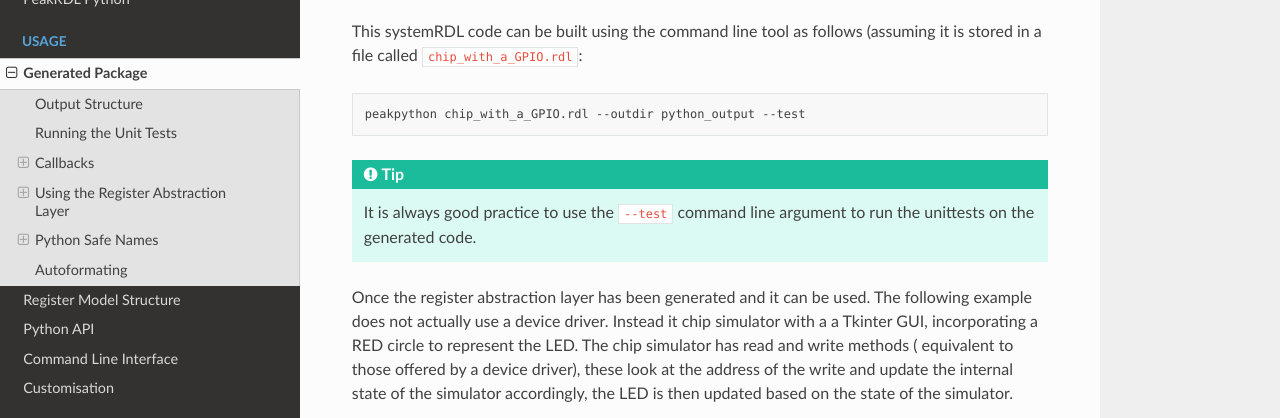
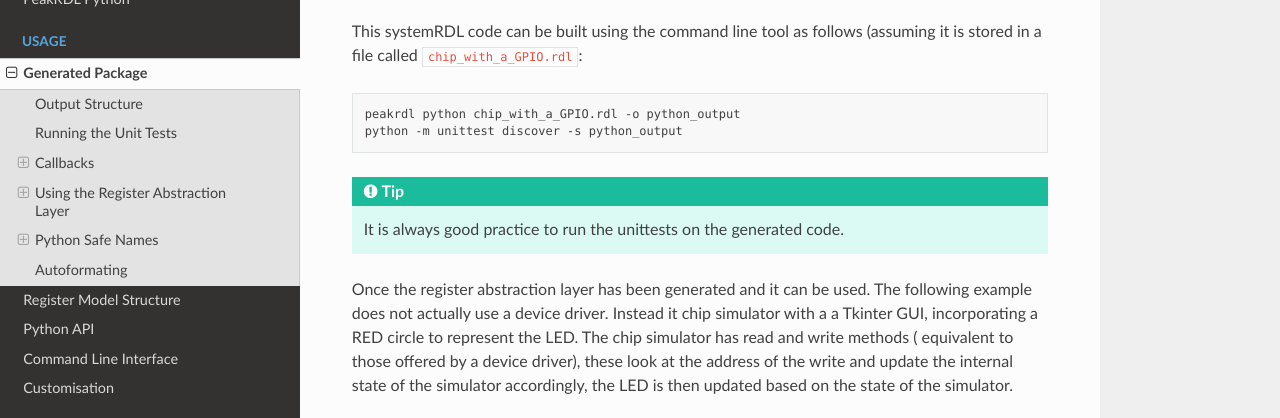
Before and after one commit to krcb197/PeakRDL-python, a Sphinx documentation site: the page built from docs/generated_package.rst, in a window 1280 px wide and 900 px high, scrolled down 2487 px, cut to the strip 153-571 px from the top of the window. Built offline with Sphinx 7.4.7 and the Read the Docs theme 2.0.0, drawn with Linux system fonts in a browser that asks for light colours; some of the changed text lies outside the part shown.

Commit message:
Updated the examples to use peakrdl

```diff
--- a/docs/command_line.rst
+++ b/docs/command_line.rst
@@ -4,6 +4,11 @@ Command Line Interface
 PeakRDL Python can either be run from within another Python script or using the
 command line program via the PeakRDL suite
 
+In order to use the PeakRDL Suite it must be installed:
+
+.. code-block:: bash
+    python -m pip install peakrdl
+
 .. code-block:: bash
 
     peakrdl python basic.rdl -o .
--- a/docs/generated_package.rst
+++ b/docs/generated_package.rst
@@ -126,10 +126,10 @@ a file called ``chip_with_a_GPIO.rdl``:
 
 .. code-block:: bash
 
-    peakpython chip_with_a_GPIO.rdl --outdir python_output --test
+    peakrdl python chip_with_a_GPIO.rdl -o python_output
+    python -m unittest discover -s python_output
 
-.. tip:: It is always good practice to use the ``--test`` command line argument to run the
-          unittests on the generated code.
+.. tip:: It is always good practice to run the unittests on the generated code.
 
 Once the register abstraction layer has been generated and it can be used. The following example
 does not actually use a device driver. Instead it chip simulator with a a Tkinter GUI,
@@ -181,7 +181,8 @@ a file called ``chip_with_registers.rdl``:
 
 .. code-block:: bash
 
-    peakpython chip_with_registers.rdl --outdir chip_with_registers --test
+   peakrdl python chip_with_registers.rdl -o chip_with_registers
+
 
 Traversing without Unrolling Loops
 ^^^^^^^^^^^^^^^^^^^^^^^^^^^^^^^^^^
```
